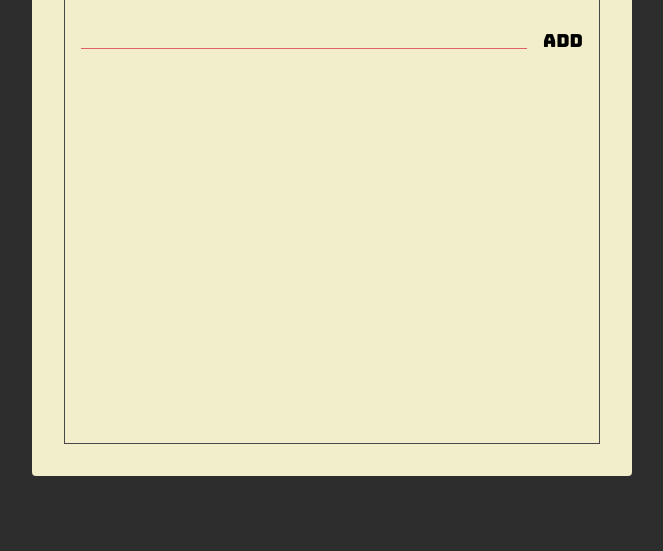
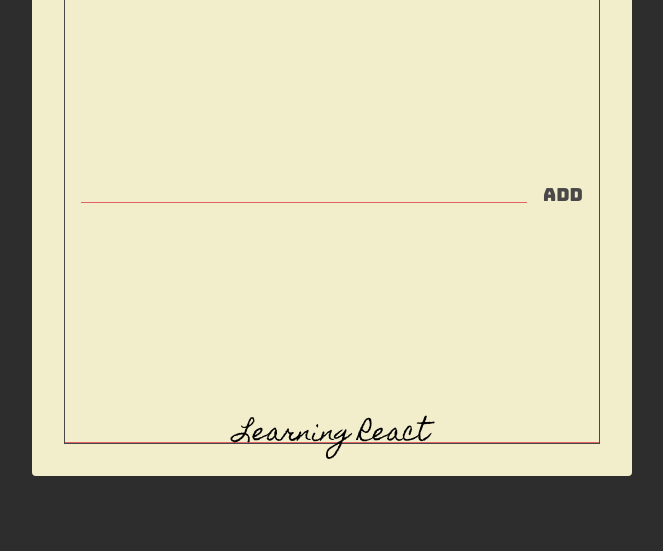
Before and after one commit to ryansutrisno/Design_Todolist, a website: page index.html in a window 1280 px wide. Shown: the part 249-800 px from the top of the page, without its empty margins (308-971 px from the left). Drawn offline with Linux system fonts and the light colour scheme.

Commit message:
create todos section

```diff
--- a/index.html
+++ b/index.html
@@ -7,11 +7,7 @@
     <title>Static Template</title>
     <link rel="stylesheet" href="./styles.css" />
     <link
-      href="https://fonts.googleapis.com/css2?family=Homemade+Apple&display=swap"
-      rel="stylesheet"
-    />
-    <link
-      href="https://fonts.googleapis.com/css2?family=Bungee&display=swap"
+      href="https://fonts.googleapis.com/css2?family=Bungee&family=Homemade+Apple&display=swap"
       rel="stylesheet"
     />
   </head>
@@ -19,15 +15,22 @@
     <div class="container">
       <div class="frame">
         <section class="header">
-          <button class="header-btn">Add</button>
+          <button class="header-btn main-black-color">Add</button>
           <h1 class="header-title">Todo Lists</h1>
           <button class="header-btn main-red-color">Clear</button>
         </section>
+
         <section class="add">
           <form class="add-form">
             <input type="text" class="add-input" />
-            <button class="add-btn">Add</button>
+            <button class="add-btn main-black-color">Add</button>
           </form>
+        </section>
+
+        <section class="todos">
+          <div class="todo">
+            <span class="todo-text">Learning React</span>
+          </div>
         </section>
       </div>
     </div>
--- a/styles.css
+++ b/styles.css
@@ -4,10 +4,15 @@
 
 :root {
   --main-red-color: #e06262;
+  --main-black-color: #484848;
 }
 
 .main-red-color {
   color: var(--main-red-color);
+}
+
+.main-black-color {
+  color: var(--main-black-color);
 }
 
 html {
@@ -40,10 +45,11 @@ html {
 }
 
 .frame {
-  border: 1px solid #484848;
+  border: 1px solid var(--main-black-color);
   height: 100%;
   display: flex;
   flex-direction: column;
+  justify-content: space-between;
 }
 
 .header {
@@ -57,6 +63,7 @@ html {
   font-size: 3.6rem;
   font-family: "Homemade Apple", sans-serif;
   text-transform: lowercase;
+  color: var(--main-black-color);
 }
 
 .header-btn {
@@ -67,6 +74,14 @@ html {
   border: unset;
   outline: unset;
   cursor: pointer;
+}
+
+.header-btn.main-red-color:active {
+  text-shadow: 1px 1px 2px var(--main-red-color);
+}
+
+.header-btn.main-black-color:active {
+  text-shadow: 1px 1px 2px var(--main-black-color);
 }
 
 .add {
@@ -100,3 +115,29 @@ html {
   border: unset;
   outline: unset;
 }
+
+.add-btn.main-black-color:active {
+  text-shadow: 1px 1px 2px var(--main-black-color);
+}
+
+.todos {
+  display: flex;
+  flex-direction: column;
+}
+
+.todo {
+  position: relative;
+  flex: 1 0 auto;
+  text-align: center;
+  min-height: 34px;
+  margin: 16px 0 0;
+  font-family: "Homemade Apple", sans-serif;
+  font-size: 24px;
+  border-bottom: 1px solid var(--main-red-color);
+}
+
+.todo-text {
+  position: absolute;
+  left: 50%;
+  transform: translate(-50%);
+}
```
